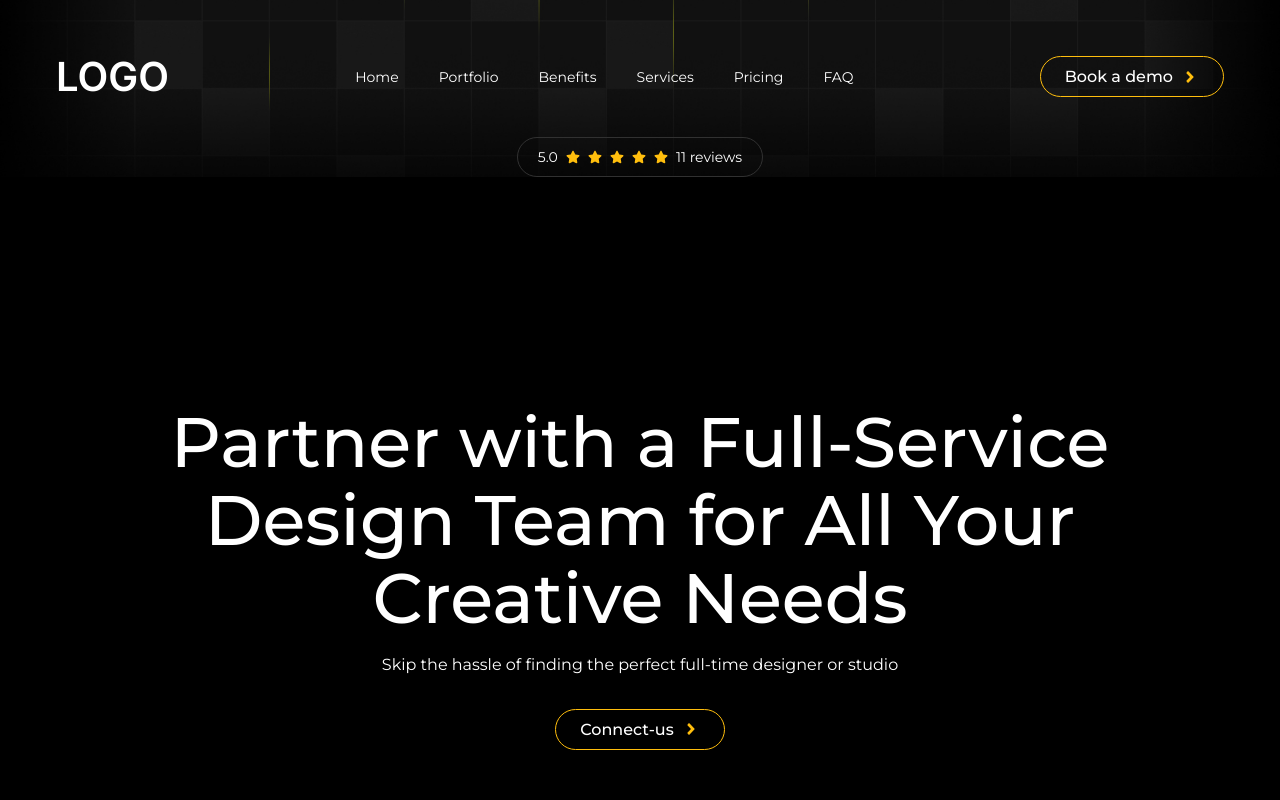
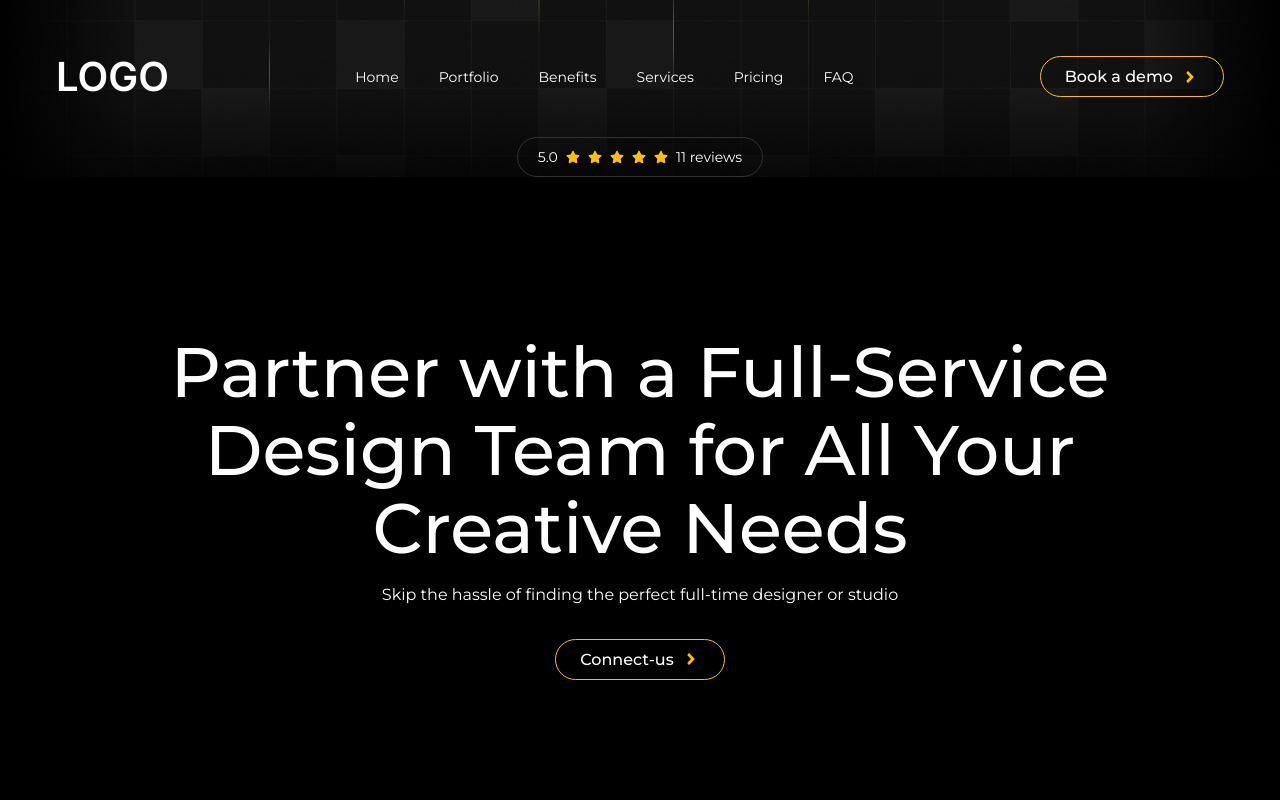
Before and after one commit to aswinullas18/Progbiz, a Next.js app: page / in a window 1280 px wide. Shown: the top 800 px of the page. Built offline with nearby package versions, Linux system fonts and the light colour scheme.

Commit message:
Updated-9

```diff
--- a/app/layout.tsx
+++ b/app/layout.tsx
@@ -5,7 +5,7 @@ import { ReactNode } from "react";
 
 
 export const metadata: Metadata = {
-  title: "Test App Progribz",
+  title: "Test App Progbiz",
   description: "Test page using next js 15",
 };
 
--- a/components/Home/Hero/Hero.tsx
+++ b/components/Home/Hero/Hero.tsx
@@ -1,33 +1,32 @@
-import { montserrat } from '@/lib/font'
-import { FaAngleRight } from 'react-icons/fa'
+import { montserrat } from '@/lib/font';
+import { FaAngleRight } from 'react-icons/fa';
 
 const Hero = () => {
   return (
-    <div className="relative w-full min-h-screen flex items-center justify-center bg-black text-center px-4 overflow-visible">
-      <div className="w-full sm:w-[90%] md:w-[80%] max-w-screen-xl mx-auto flex flex-col items-center space-y-4 mt-0">
+
+    <div className="relative w-full h-screen flex items-center  bg-black justify-center text-center  z-1 px-4 overflow-visible mt-0 ">
+      <div className="w-full sm:w-[90%] md:w-[80%] max-w-screen-xl mx-auto flex flex-col items-center space-y-4  -mt-35">
         <h1
-          className={`text-[36px] sm:text-[50px] md:text-[60px] lg:text-[70px] font-medium leading-[110%] sm:leading-[72px] md:leading-[77.7px] tracking-[0] text-center text-white ${montserrat.className}`}
+          className={`text-[36px] sm:text-[50px] md:text-[60px] lg:text-[70px] font-medium leading-[110%] sm:leading-[72px] md:leading-[77.7px] tracking-[0] text-center align-middle text-white ${montserrat.className} `}
         >
-          Partner with a Full-Service <br />
-          Design Team for All Your <br />
+          Partner with a Full-Service
+          Design Team for All Your
           Creative Needs
         </h1>
 
         <p
-          className={`text-[14px] sm:text-[16px] leading-[20px] sm:leading-[23.2px] text-center text-white font-normal ${montserrat.className}`}
+          className={`text-center align-middle text-[14px] sm:text-[16px] leading-[20px] sm:leading-[23.2px] text-white font-normal ${montserrat.className}`}
         >
           Skip the hassle of finding the perfect full-time designer or studio
         </p>
 
-        <button
-          className={`group mt-2 sm:mt-4 flex items-center gap-2 bg-transparent border border-[#FFBE0D] text-white font-medium text-[14px] sm:text-[16px] leading-[23.2px] px-5 sm:px-6 py-2 rounded-full hover:bg-[#FFBE0D] hover:text-black transition ${montserrat.className}`}
-        >
+        <button className={`group mt-2 sm:mt-4 flex items-center gap-2 bg-transparent border border-[#FFBE0D] text-white font-medium text-[14px] sm:text-[16px] leading-[23.2px] px-5 sm:px-6 py-2 rounded-full hover:bg-[#FFBE0D] hover:text-black transition ${montserrat.className}`}>
           Connect-us
           <FaAngleRight className="text-[#FFBE0D] text-lg group-hover:translate-x-1 transition-transform" />
         </button>
       </div>
     </div>
-  )
-}
+  );
+};
 
-export default Hero
+export default Hero;
```
